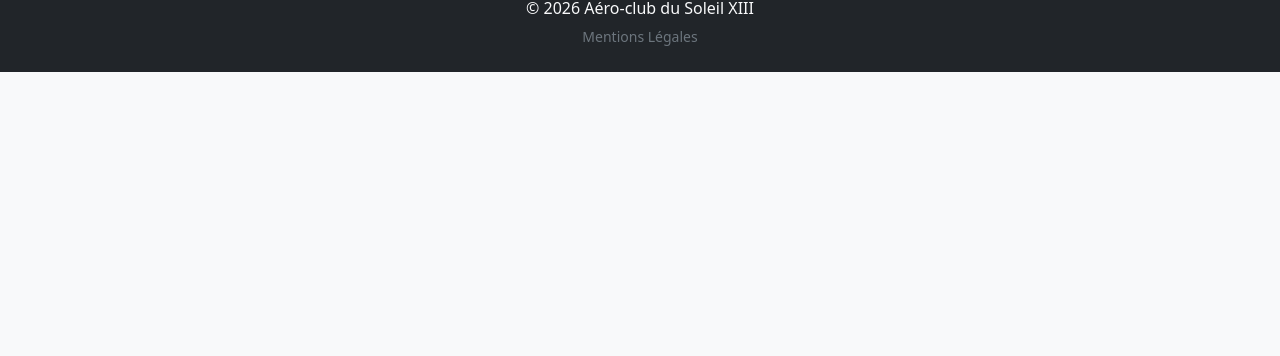
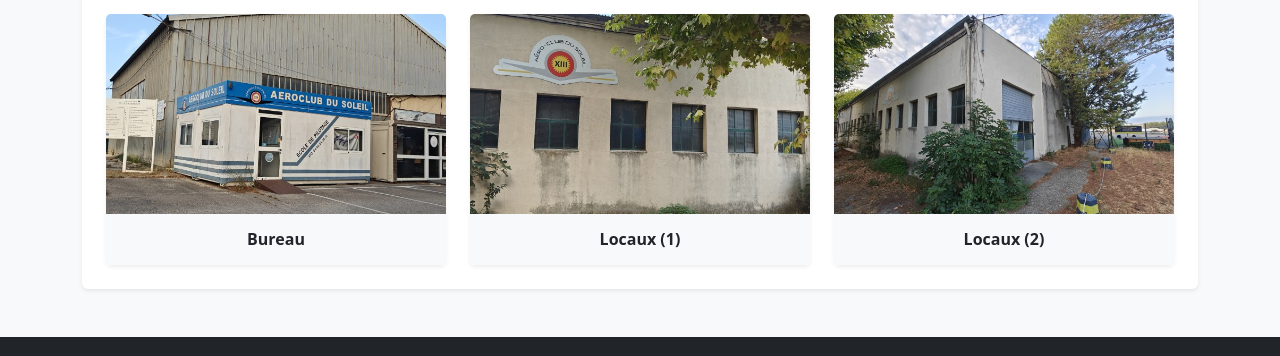
Before and after one commit to MS893/ACS_XIII, a plain HTML site: page contact.html in a window 1280 px wide. Shown: the part 1032-1388 px from the top of the page. Before the commit the page ends 1104 px from the top, so only its background shows below. Drawn offline with nearby package versions, Linux system fonts and the light colour scheme.

Commit message:
photos page contact

```diff
--- a/contact.html
+++ b/contact.html
@@ -82,7 +82,6 @@
               <h3 class="h6 fw-bold text-uppercase text-muted mb-1">Notre adresse</h3>
               <address class="text-dark mb-0">
                 <strong>Aéro-club du Soleil XIII</strong><br>
-                <!-- Ce lien ouvrira directement l'application de navigation du smartphone -->
                 <a href="https://www.google.com/maps/search/?api=1&query=Aeroclub+du+Soleil+Aix+les+Milles"
                   target="_blank" rel="noopener" class="text-decoration-none text-dark">
                   Aérodrome des Milles<br>
@@ -140,7 +139,6 @@
 
           <!-- Carte Google Maps Responsive -->
           <div class="ratio ratio-4x3 flex-grow-1 border rounded overflow-hidden">
-            <!-- J'ai centré la carte sur le 815 Chemin de la Badesse à Aix-les-Milles -->
             <iframe
               src="https://www.google.com/maps/embed?pb=!1m14!1m12!1m3!1d236.19894698829705!2d5.37193910085402!3d43.5035218000043!2m3!1f0!2f0!3f0!3m2!1i1024!2i768!4f13.1!5e1!3m2!1sfr!2sfr!4v1779059133635!5m2!1sfr!2sfr"
               style="border:0;" allowfullscreen="" loading="lazy" referrerpolicy="no-referrer-when-downgrade">
@@ -152,6 +150,50 @@
       </div>
 
     </div>
+
+    <!-- SECTION DES PHOTOS DES LOCAUX (AJOUTÉE) -->
+    <section class="mt-5">
+      <div class="bg-white p-4 rounded shadow-sm">
+        <h2 class="h4 fw-bold text-dark mb-4 border-bottom pb-2">
+          <i class="bi bi-building me-2 text-primary"></i>Nos Locaux
+        </h2>
+        <div class="row g-4">
+          <!-- Photo 1 : Bureau -->
+          <div class="col-md-4">
+            <div class="card h-100 shadow-sm border-0">
+              <img src="assets/img/Bureau.jpg" class="card-img-top object-fit-cover" alt="Bureau"
+                style="height: 200px;">
+              <div class="card-body text-center bg-light">
+                <h3 class="card-title h6 fw-bold mb-0 text-dark">Bureau</h3>
+              </div>
+            </div>
+          </div>
+
+          <!-- Photo 2 : Locaux 1 -->
+          <div class="col-md-4">
+            <div class="card h-100 shadow-sm border-0">
+              <img src="assets/img/Locaux(1).jpg" class="card-img-top object-fit-cover" alt="Locaux 1"
+                style="height: 200px;">
+              <div class="card-body text-center bg-light">
+                <h3 class="card-title h6 fw-bold mb-0 text-dark">Locaux (1)</h3>
+              </div>
+            </div>
+          </div>
+
+          <!-- Photo 3 : Locaux 2 -->
+          <div class="col-md-4">
+            <div class="card h-100 shadow-sm border-0">
+              <img src="assets/img/Locaux(2).jpg" class="card-img-top object-fit-cover" alt="Locaux 2"
+                style="height: 200px;">
+              <div class="card-body text-center bg-light">
+                <h3 class="card-title h6 fw-bold mb-0 text-dark">Locaux (2)</h3>
+              </div>
+            </div>
+          </div>
+        </div>
+      </div>
+    </section>
+
   </main>
 
   <!-- FOOTER -->
```
Also changed, not shown: assets/img/Bureau.jpg (added), assets/img/Locaux(1).jpg (added), assets/img/Locaux(2).jpg (added).
